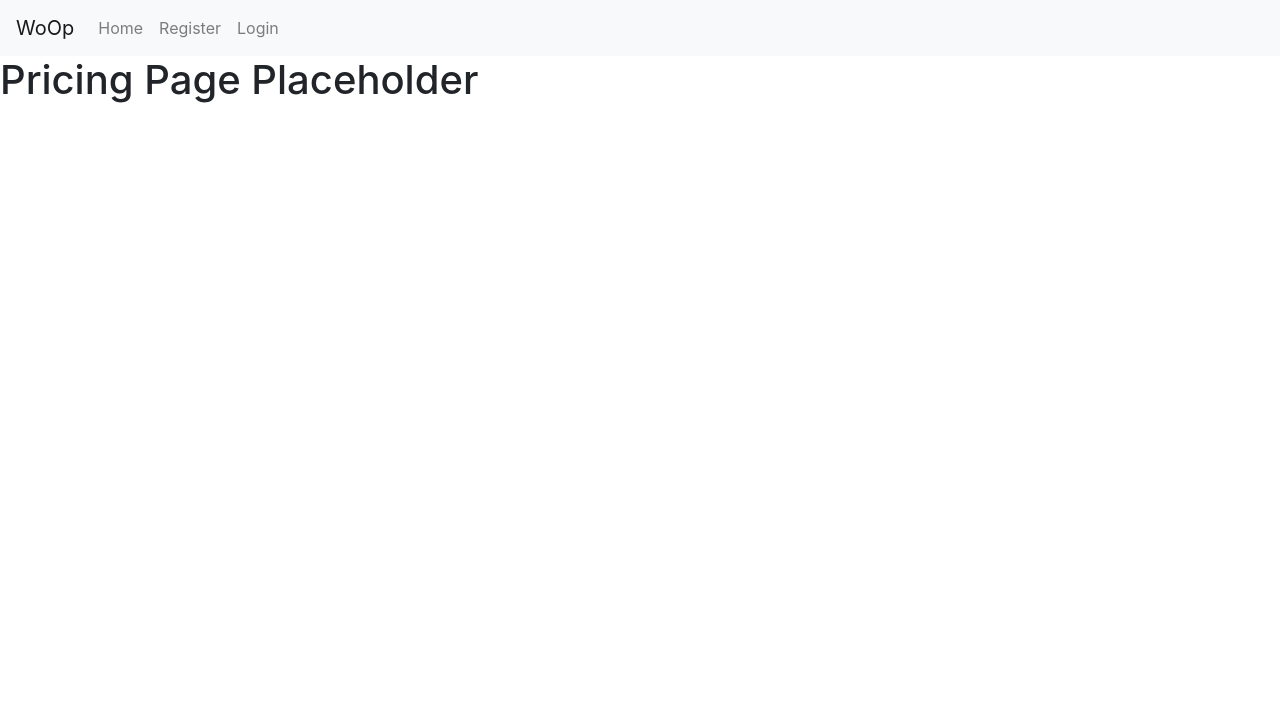
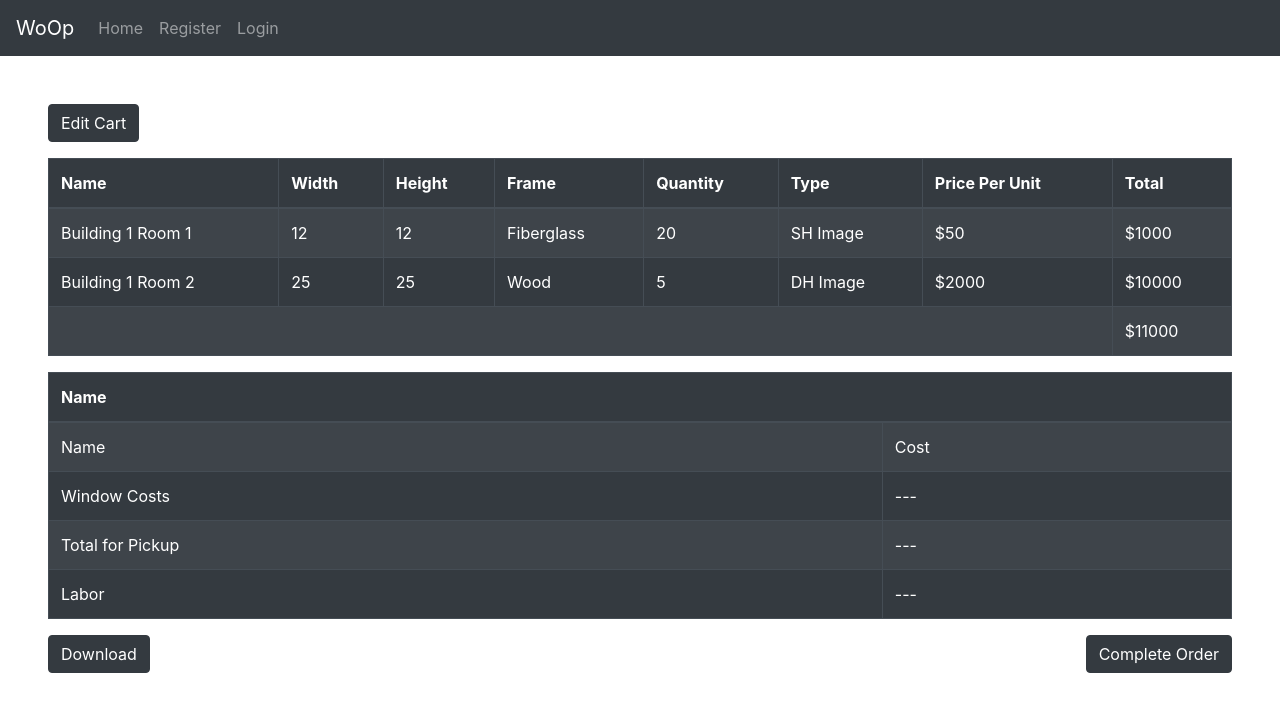
Before and after one commit to Window-Of-Opportunity/frontend_quoting, a React (Create React App) app in the folder quoting-system/: page /Pricing in a window 1280 px wide. Shown: the top 712 px of the page. Built offline with nearby package versions, Linux system fonts and the light colour scheme.

Commit message:
Added tables and buttons for pages Cart and Pricing.

```diff
--- a/quoting-system/src/components/Navbar/Navbar.js
+++ b/quoting-system/src/components/Navbar/Navbar.js
@@ -4,7 +4,7 @@ import { Nav, Navbar } from 'react-bootstrap';
 
 function Navbar_woo() {
   return (
-    <Navbar bg="light" expand="lg">
+    <Navbar bg="dark" variant="dark" expand="lg">
     <Navbar.Brand to="#home">WoOp</Navbar.Brand>
       <Navbar.Toggle aria-controls="basic-navbar-nav" />
       <Navbar.Collapse id="basic-navbar-nav">
--- a/quoting-system/src/views/Cart/Cart.js
+++ b/quoting-system/src/views/Cart/Cart.js
@@ -1,13 +1,48 @@
 import React from 'react';
-import {Button} from 'react-bootstrap';
+import {Button, Table} from 'react-bootstrap';
 
 
 function Cart() {
   return(
-    <div>
-      <h1>Cart Page Placeholder</h1>
-      <br></br>
-      <Button href="/Pricing" variant="primary">View Pricing</Button>
+    <div class="m-5">
+      <Button href="/Add" variant="dark">Back</Button>{' '}
+      <p></p>
+      <Table striped bordered hover variant="dark">
+        <thead>
+          <tr>
+            <th>Name</th>
+            <th>Width</th>
+            <th>Height</th>
+            <th>Frame</th>
+            <th>Quantity</th>
+            <th>Type</th>
+          </tr>
+        </thead>
+        <tbody>
+          <tr>
+            <td>Building 1 Room 1</td>
+            <td>12</td>
+            <td>12</td>
+            <td>Fiberglass</td>
+            <td>20</td>
+            <td>SH Image</td>
+          </tr>
+          <tr>
+            <td>Building 1 Room 2</td>
+            <td>25</td>
+            <td>25</td>
+            <td>Wood</td>
+            <td>25</td>
+            <td>DH Image</td>
+          </tr>
+        </tbody>
+      </Table>
+      <Button variant="dark">Delete</Button>{' '}
+      <Button variant="dark">Duplicate</Button>{' '}
+      <Button variant="dark">Examine</Button>{' '}
+      <Button variant="dark">Save</Button>{' '}
+      <Button variant="dark">AR View</Button>{' '}
+      <Button href="/Pricing" variant="dark" style={{ float: 'right' }}>Generate Quote</Button>{' '}
     </div>
   );
 }
--- a/quoting-system/src/views/Home/Home.js
+++ b/quoting-system/src/views/Home/Home.js
@@ -7,7 +7,7 @@ import {Jumbotron, Button} from 'react-bootstrap'
 function Home() {
   return(
     <div  style={{ justifyContent: "center", alignItems: "center", display: "flex", width: "100%", height: "100vh", backgroundImage:`url(${test})`}}>
-      <Jumbotron>
+      <Jumbotron variant="dark">
         <h1>Window of Opportunity</h1>
         <p>
           Making windows easy.
--- a/quoting-system/src/views/Pricing/Pricing.js
+++ b/quoting-system/src/views/Pricing/Pricing.js
@@ -1,9 +1,80 @@
 import React from 'react';
+import {Button, Table} from 'react-bootstrap';
 
 
 function Pricing() {
   return(
-    <h1>Pricing Page Placeholder</h1>
+    <div class="m-5">
+      <Button href="/Cart" variant="dark">Edit Cart</Button>{' '}
+      <p></p>
+      <Table striped bordered hover variant="dark">
+        <thead>
+          <tr>
+            <th>Name</th>
+            <th>Width</th>
+            <th>Height</th>
+            <th>Frame</th>
+            <th>Quantity</th>
+            <th>Type</th>
+            <th>Price Per Unit</th>
+            <th>Total</th>
+          </tr>
+        </thead>
+        <tbody>
+          <tr>
+            <td>Building 1 Room 1</td>
+            <td>12</td>
+            <td>12</td>
+            <td>Fiberglass</td>
+            <td>20</td>
+            <td>SH Image</td>
+            <td>$50</td>
+            <td>$1000</td>
+          </tr>
+          <tr>
+            <td>Building 1 Room 2</td>
+            <td>25</td>
+            <td>25</td>
+            <td>Wood</td>
+            <td>5</td>
+            <td>DH Image</td>
+            <td>$2000</td>
+            <td>$10000</td>
+          </tr>
+          <tr>
+            <td colSpan="7"></td>
+            <td>$11000</td>
+          </tr>
+        </tbody>
+      </Table>
+      <Table striped bordered hover variant="dark">
+        <thead>
+          <tr>
+            <th colSpan="2">Name</th>
+          </tr>
+        </thead>
+        <tbody>
+          <tr>
+            <td>Name</td>
+            <td>Cost</td>
+          </tr>
+          <tr>
+            <td>Window Costs</td>
+            <td>---</td>
+          </tr>
+          <tr>
+            <td>Total for Pickup</td>
+            <td>---</td>
+          </tr>
+          <tr>
+            <td>Labor</td>
+            <td>---</td>
+          </tr>
+        </tbody>
+      </Table>
+      <Button variant="dark">Download</Button>{' '}
+      <Button variant="dark" style={{ float: 'right' }}>Complete Order</Button>{' '}
+    </div>
   );
 }
 
```
